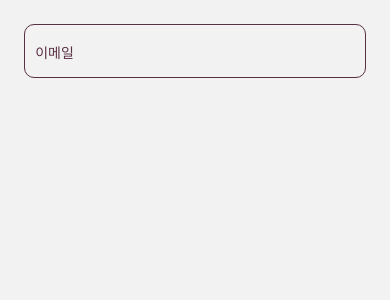
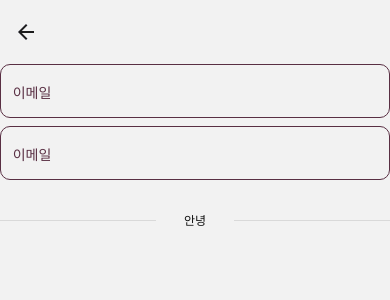
Before and after one commit to jyw1341/pensive, a React Native app: screen /LogIn in a window 390 px wide. Shown: the top 300 px of the page. Built offline with nearby package versions, Linux system fonts and the light colour scheme; a web font is replaced by a local one.

Commit message:
feat: 수평선 구분선 컴포넌트 추가.
수평선 구분선 컴포넌트와 수평선 중앙에 문자열을 넣을 수 있는 컴포넌트를
추가함.

```diff
--- a/package.json
+++ b/package.json
@@ -20,10 +20,12 @@
     "react": "18.2.0",
     "react-i18next": "^13.2.2",
     "react-native": "0.72.5",
+    "react-native-keyboard-aware-scroll-view": "^0.9.5",
     "react-native-reanimated": "~3.3.0",
     "react-native-safe-area-context": "4.6.3",
     "react-native-screens": "~3.22.0",
-    "styled-components": "^6.0.8"
+    "react-native-svg": "13.9.0",
+    "styled-components": "6.0.7"
   },
   "devDependencies": {
     "@babel/core": "^7.20.0",
--- /dev/null
+++ b/src/components/dividers/HorizontalLine.tsx
@@ -0,0 +1,23 @@
+import React from "react";
+import Svg, { Line } from "react-native-svg";
+import { useTheme } from "styled-components/native";
+
+const HorizontalLineDivider = () => {
+  const theme = useTheme();
+
+  return (
+    <Svg height="1" width="100%">
+      {/* 선 그리기 */}
+      <Line
+        x1="0"
+        y1="50%"
+        x2="100%"
+        y2="50%"
+        stroke={theme.border.light}
+        strokeWidth="1"
+      />
+    </Svg>
+  );
+};
+
+export default HorizontalLineDivider;
--- /dev/null
+++ b/src/components/dividers/HorizontalLineCenteredText.tsx
@@ -0,0 +1,50 @@
+import React from "react";
+import Caption from "../texts/Caption";
+import styled from "styled-components/native";
+import { useTheme } from "styled-components/native";
+import { ViewProps } from "react-native";
+import HorizontalLine from "./HorizontalLine";
+
+const DividerCaption = styled(Caption)`
+  margin: 0 10px 0 10px;
+`;
+
+const SvgContainer = styled.View`
+  flex: 1;
+`;
+
+const CaptionContainer = styled.View`
+  flex: 0.5;
+`;
+
+const Container = styled.View`
+  width: 100%;
+  height: 64px;
+  align-items: center;
+  flex-direction: row;
+`;
+
+const HorizontalLineCenteredText: React.FC<ViewProps> = ({
+  children,
+  style,
+}) => {
+  const theme = useTheme();
+
+  return (
+    <Container style={style}>
+      <SvgContainer>
+        <HorizontalLine />
+      </SvgContainer>
+      <CaptionContainer>
+        <DividerCaption $color={theme.text.onBackground}>
+          {children}
+        </DividerCaption>
+      </CaptionContainer>
+      <SvgContainer>
+        <HorizontalLine />
+      </SvgContainer>
+    </Container>
+  );
+};
+
+export default HorizontalLineCenteredText;
--- /dev/null
+++ b/src/components/texts/Caption.tsx
@@ -0,0 +1,15 @@
+import React from "react";
+import { TextProps } from "react-native";
+import styled from "styled-components/native";
+
+const Caption = styled.Text<{
+  $color?: string;
+}>`
+  font-size: ${(props) => props.theme.fontSize.xsmall};
+  font-family: ${(props) => props.theme.fontFamily.thin};
+  color: ${(props) => props.$color || props.theme.text.onBackground};
+
+  text-align: center;
+`;
+
+export default Caption;
--- a/src/navigators/RootNavigator.tsx
+++ b/src/navigators/RootNavigator.tsx
@@ -16,7 +16,18 @@ const RootNavigator = () => {
       }}
     >
       <Stack.Screen name="Welcome" component={Welcome} />
-      <Stack.Screen name="LogIn" component={LogIn} />
+      <Stack.Screen
+        name="LogIn"
+        component={LogIn}
+        options={{
+          headerShown: true,
+          headerTitle: "",
+          headerStyle: {
+            backgroundColor: "#F2F2F2",
+          },
+          headerShadowVisible: false,
+        }}
+      />
       <Stack.Screen name="SignUp" component={SignUp} />
     </Stack.Navigator>
   );
--- a/src/screens/LogIn.tsx
+++ b/src/screens/LogIn.tsx
@@ -1,20 +1,25 @@
-import React from "react";
-import { Text, View } from "react-native";
+import React, { useCallback } from "react";
 import styled from "styled-components/native";
 import AnimatedInput from "../components/inputs/AnimatedInput";
 import { margin } from "../theme/commonStyles";
+import { KeyboardAvoidingView, Platform, ScrollView } from "react-native";
+import { KeyboardAwareScrollView } from "react-native-keyboard-aware-scroll-view";
+import { useFocusEffect } from "@react-navigation/native";
+import { SafeAreaView } from "react-native-safe-area-context";
+import HorizontalLineCenteredText from "../components/dividers/HorizontalLineCenteredText";
 
-const Container = styled.View`
+const Container = styled.KeyboardAvoidingView`
   flex: 1;
-  justify-content: space-between;
-  align-items: center;
-  padding: 24px;
 `;
 
 export default function LogIn() {
   return (
-    <Container>
-      <AnimatedInput placeholder="이메일" style={margin.bottom[8]} />
+    <Container behavior="position" keyboardVerticalOffset={-1000}>
+      <ScrollView>
+        <AnimatedInput placeholder="이메일" style={margin.bottom[8]} />
+        <AnimatedInput placeholder="이메일" style={margin.bottom[8]} />
+        <HorizontalLineCenteredText>안녕</HorizontalLineCenteredText>
+      </ScrollView>
     </Container>
   );
 }
```
Also changed, not shown: 2 other files (tests, documents, lock files or other folders).
